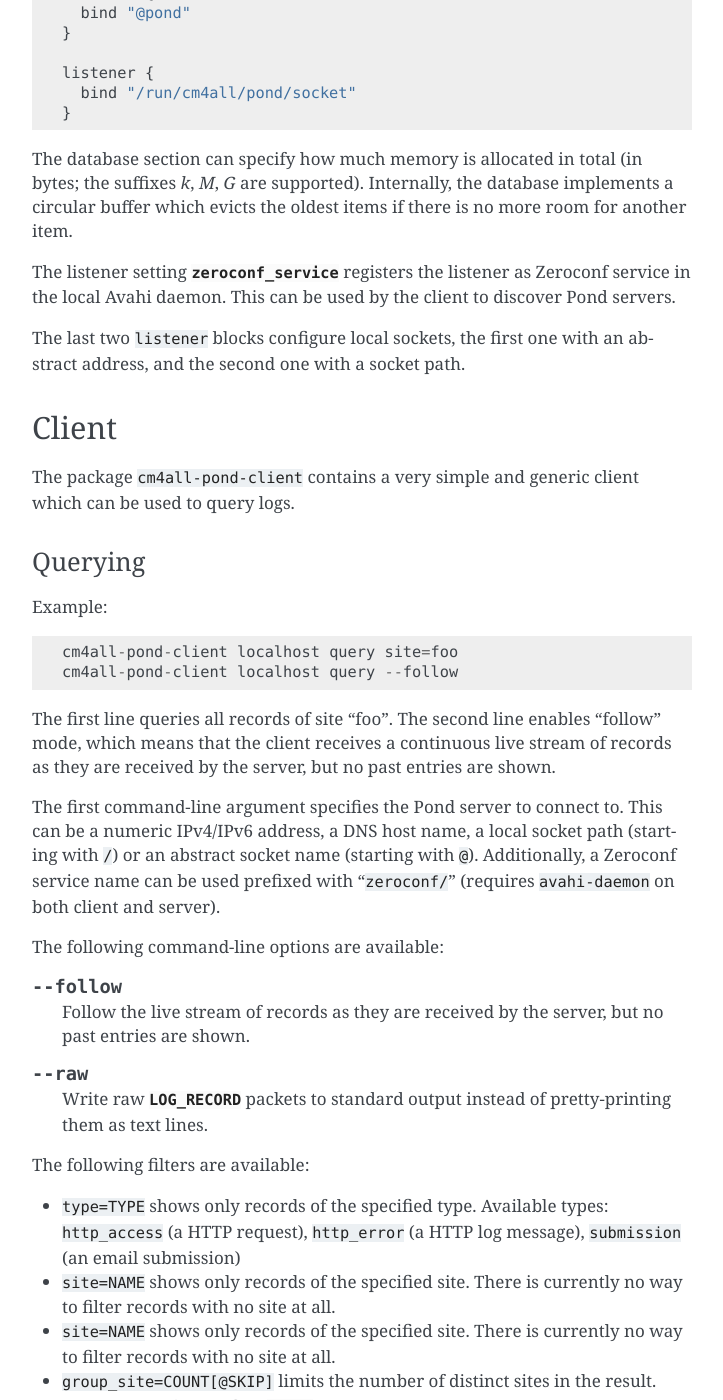
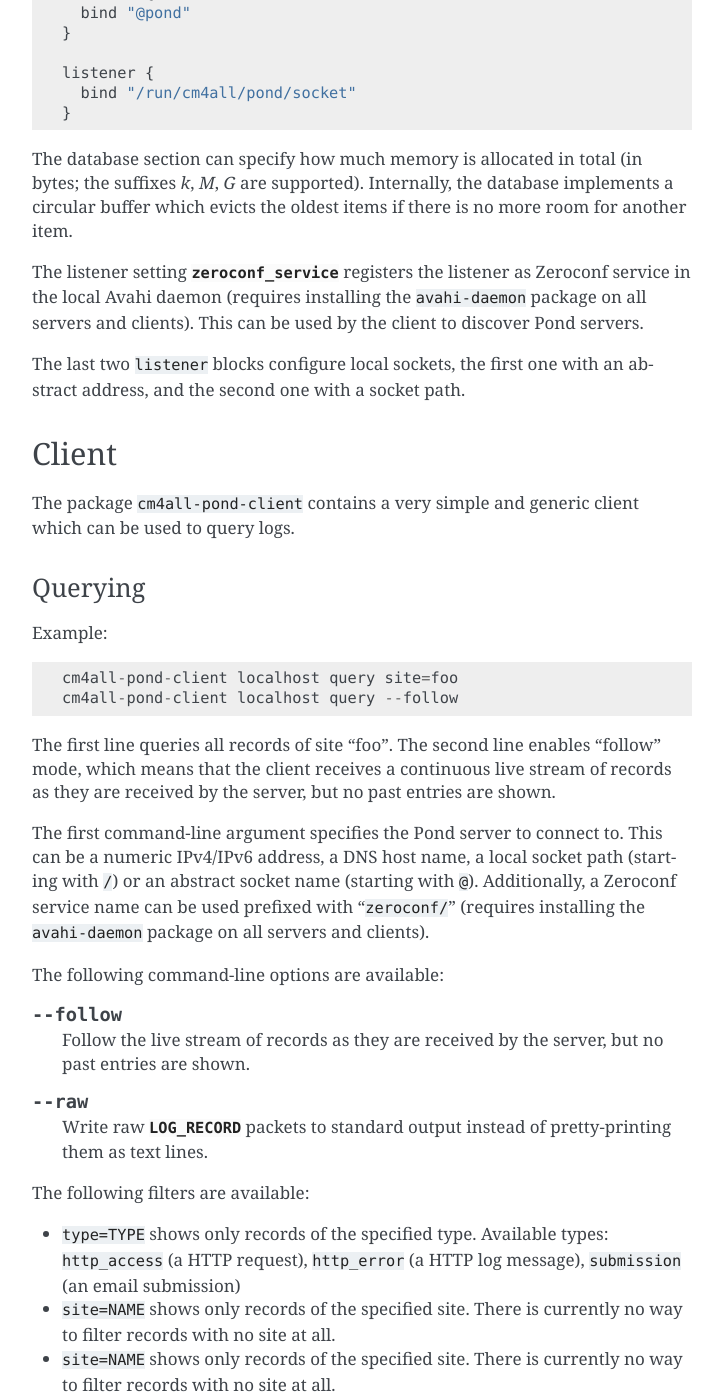
Before and after one commit to CM4all/pond, a Sphinx documentation site: the page built from doc/index.rst, in a window 1280 px wide and 1400 px high, scrolled down 841 px. Shown: the whole window, without its empty margins (388-1111 px from the left). Built offline with Sphinx 7.4.7, drawn with Linux system fonts in a browser that asks for light colours.

Commit message:
doc: clarify the need for avahi-daemon

```diff
--- a/doc/index.rst
+++ b/doc/index.rst
@@ -55,8 +55,9 @@
 there is no more room for another item.
 
 The listener setting :envvar:`zeroconf_service` registers the listener
-as Zeroconf service in the local Avahi daemon.  This can be used by
-the client to discover Pond servers.
+as Zeroconf service in the local Avahi daemon (requires installing the
+:file:`avahi-daemon` package on all servers and clients).  This can be
+used by the client to discover Pond servers.
 
 The last two :samp:`listener` blocks configure local sockets, the
 first one with an abstract address, and the second one with a socket
@@ -86,8 +87,8 @@
 to.  This can be a numeric IPv4/IPv6 address, a DNS host name, a local
 socket path (starting with :samp:`/`) or an abstract socket name
 (starting with :samp:`@`).  Additionally, a Zeroconf service name can
-be used prefixed with ":samp:`zeroconf/`" (requires
-:file:`avahi-daemon` on both client and server).
+be used prefixed with ":samp:`zeroconf/`" (requires installing the
+:file:`avahi-daemon` package on all servers and clients).
 
 The following command-line options are available:
 
```
